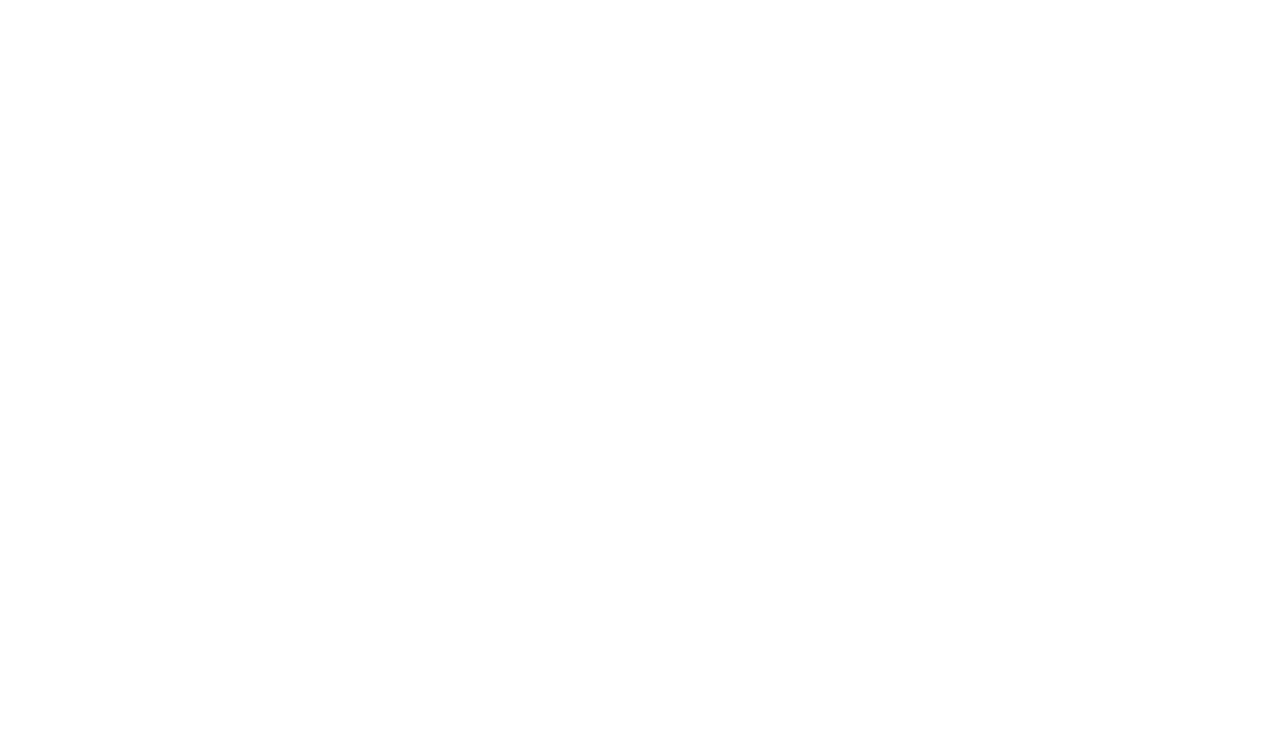
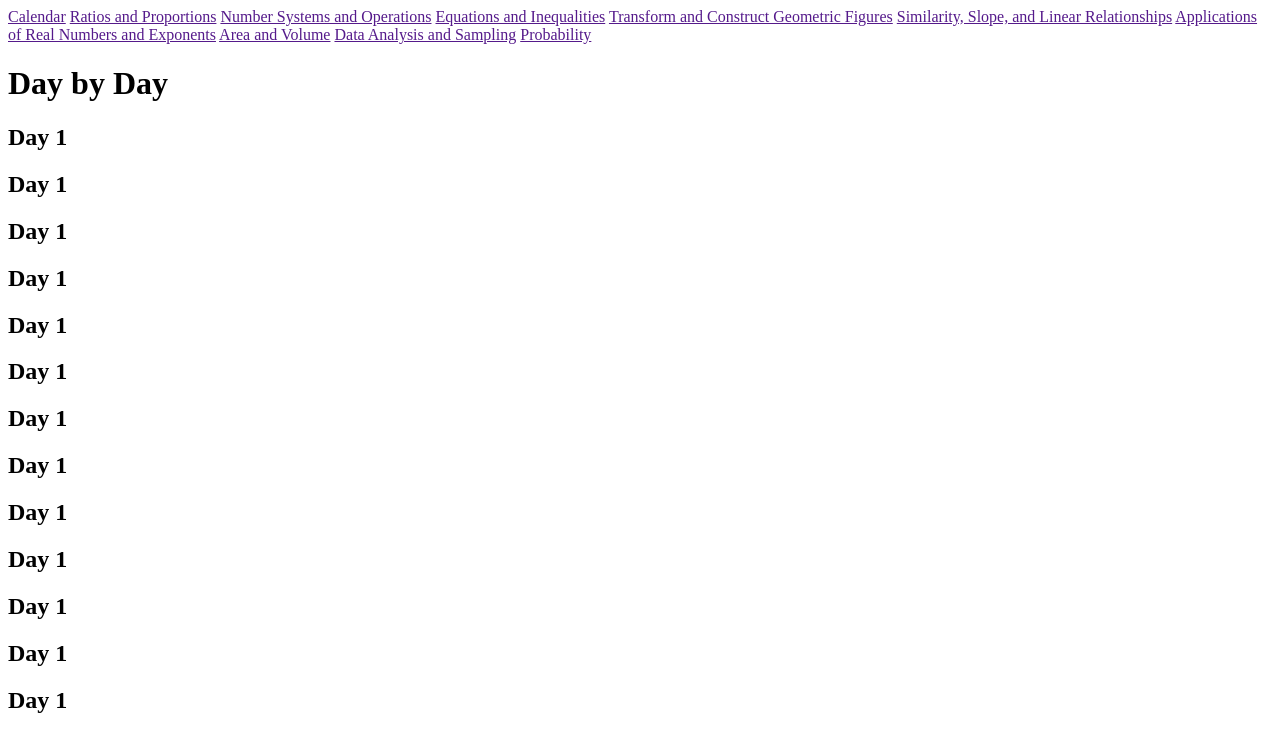
Before and after one commit to wmilleriv/wmilleriv.github.io, a plain HTML site: page Pre-Algebra/index.html in a window 1280 px wide. Drawn offline with Linux system fonts and the light colour scheme.

Commit message:
calendar section

```diff
--- a/Pre-Algebra/index.html
+++ b/Pre-Algebra/index.html
@@ -4,6 +4,73 @@
 		<link rel='stylesheet' href='./styles.css'>
 		<title>OLMC Pre-Algebra 2026-2027</title>
 	</head>
+	<nav id="topic_bar">
+		<a href="">Calendar</a>
+		<a href="">Ratios and Proportions</a>
+		<a href="">Number Systems and Operations</a>
+		<a href="">Equations and Inequalities</a>
+		<a href="">Transform and Construct Geometric Figures</a>
+		<a href="">Similarity, Slope, and Linear Relationships</a>
+		<a href="">Applications of Real Numbers and Exponents</a>
+		<a href="">Area and Volume</a>
+		<a href="">Data Analysis and Sampling</a>
+		<a href="">Probability</a>
+	</nav>
 	<body>
+		<h1>Day by Day</h1>
+		<div id="calendar_section">
+			<div class="day">
+				<h2>Day 1</h2>
+
+			</div>
+			<div class="day">
+				<h2>Day 1</h2>
+
+			</div>
+			<div class="day">
+				<h2>Day 1</h2>
+
+			</div>
+			<div class="day">
+				<h2>Day 1</h2>
+
+			</div>
+			<div class="day">
+				<h2>Day 1</h2>
+
+			</div>
+			<div class="day">
+				<h2>Day 1</h2>
+
+			</div>
+			<div class="day">
+				<h2>Day 1</h2>
+
+			</div>
+			<div class="day">
+				<h2>Day 1</h2>
+
+			</div>
+			<div class="day">
+				<h2>Day 1</h2>
+
+			</div>
+			<div class="day">
+				<h2>Day 1</h2>
+
+			</div>
+			<div class="day">
+				<h2>Day 1</h2>
+
+			</div>
+			<div class="day">
+				<h2>Day 1</h2>
+
+			</div>
+			<div class="day">
+				<h2>Day 1</h2>
+
+			</div>
+		</div>
 	</body>
 </html>
--- a/Pre-Algebra/styles.css
+++ b/Pre-Algebra/styles.css
@@ -1 +1,7 @@
 body{}
+#calendar{
+	display:flex;
+	flex-direction:row;
+	flex-wrap:wrap;
+	width:90%;
+}
```
